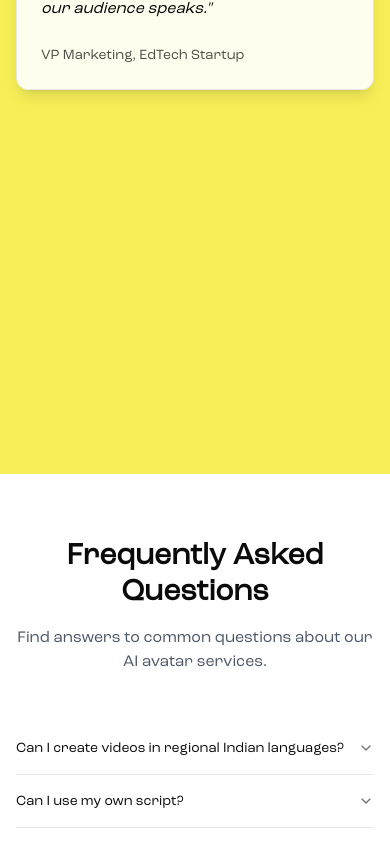
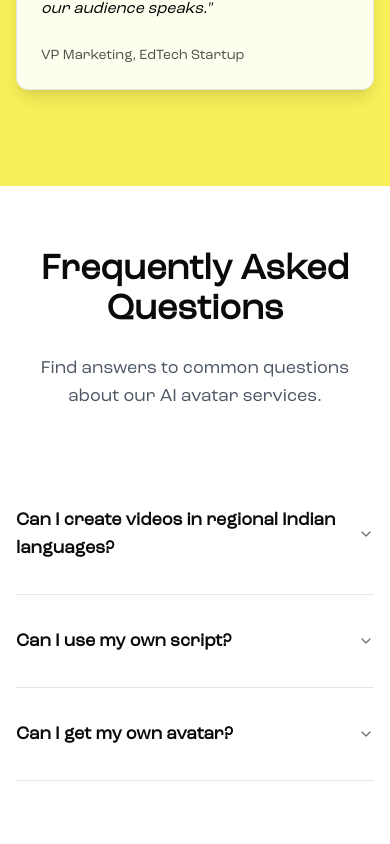
Before and after one commit to AESiR-0/tud, a Next.js app: page /demo_2 in a window 390 px wide. Shown: the part 6520-7364 px from the top of the page. Built offline with nearby package versions, Linux system fonts and the light colour scheme.

Commit message:
fixed: font size and responsiveness

```diff
--- a/components/InteractiveContent.tsx
+++ b/components/InteractiveContent.tsx
@@ -88,14 +88,14 @@ export default function InteractiveContent() {
     // Calculate total height needed for all sections
     const sectionHeight = isMobile
       ? window.innerHeight * contentBlocks.length * 1.5 // More space for mobile
-      : window.innerHeight * contentBlocks.length;
+      : window.innerHeight * contentBlocks.length - 400;
 
     // Set up the main pin (desktop only)
     if (!isMobile) {
       ScrollTrigger.create({
         trigger: section,
         start: "top top",
-        end: `+=${sectionHeight}px - 50px`,
+        end: `+=${sectionHeight}px - 200px`,
         pin: true,
         pinSpacing: true,
         scrub: 0.2,
@@ -187,8 +187,7 @@ export default function InteractiveContent() {
                     });
                   }
                 }}
-                onClick={() => isMobile && setActiveIndex(index)}
-              >
+                onClick={() => isMobile && setActiveIndex(index)}>
                 <h2 className={`text-xl md:text-2xl font-bold mb-2 ${safeActiveIndex === index ? 'text-[#FFD700]' : 'text-black'}`}>
                   {block.title}
                 </h2>
--- a/components/landing/FAQ.tsx
+++ b/components/landing/FAQ.tsx
@@ -24,25 +24,25 @@ const faqs = [
 
 export default function FAQ() {
   return (
-    <section className="py-16 bg-white">
+    <section className="py-16 md:py-24 bg-white">
       <div className="container mx-auto px-4">
         <motion.div
-          className="text-center mb-12"
+          className="text-center mb-16"
           initial={{ opacity: 0, y: 20 }}
           whileInView={{ opacity: 1, y: 0 }}
           viewport={{ once: true }}
           transition={{ duration: 0.6 }}
         >
-          <h2 className="text-3xl md:text-4xl font-bold mb-4">
+          <h2 className="text-4xl md:text-5xl font-bold mb-6">
             Frequently Asked Questions
           </h2>
-          <p className="max-w-2xl mx-auto text-gray-600">
+          <p className="max-w-2xl mx-auto text-gray-600 text-lg md:text-xl">
             Find answers to common questions about our AI avatar services.
           </p>
         </motion.div>
 
         <motion.div
-          className="max-w-3xl mx-auto"
+          className="max-w-4xl mx-auto"
           initial={{ opacity: 0, y: 20 }}
           whileInView={{ opacity: 1, y: 0 }}
           viewport={{ once: true }}
@@ -59,12 +59,12 @@ export default function FAQ() {
               >
                 <AccordionItem
                   value={`item-${index}`}
-                  className="border-b border-gray-200"
+                  className="border-b border-gray-200 py-4"
                 >
-                  <AccordionTrigger className="text-left hover:text-yellow transition-colors">
+                  <AccordionTrigger className="text-left hover:text-yellow transition-colors text-lg md:text-xl font-semibold">
                     {faq.question}
                   </AccordionTrigger>
-                  <AccordionContent className="text-gray-600">
+                  <AccordionContent className="text-gray-600 text-base md:text-lg pt-2">
                     {faq.answer}
                   </AccordionContent>
                 </AccordionItem>
--- a/components/landing/Testimonials.tsx
+++ b/components/landing/Testimonials.tsx
@@ -92,69 +92,38 @@ export default function Testimonials() {
           ))}
         </div>
 
-        <div className="relative w-full overflow-hidden">
-          {/* First Marquee */}
-          <div className="flex animate-marquee whitespace-nowrap py-8">
-            {marqueeItems1.map((testimonial, index) => (
-              <div
-                key={index}
-                className="inline-flex items-center justify-center mx-6 md:mx-12"
-              >
-                <Image
-                  src={testimonial.src}
-                  alt={testimonial.name}
-                  width={200}
-                  height={150}
-                  className="object-contain h-20 md:h-24 w-auto opacity-60 hover:opacity-100 transition-opacity duration-300"
-                />
-              </div>
-            ))}
-          </div>
-
-          {/* Second Marquee */}
-          <div className="flex animate-marquee-reverse whitespace-nowrap py-8">
-            {marqueeItems2.map((testimonial, index) => (
-              <div
-                key={index}
-                className="inline-flex items-center justify-center mx-6 md:mx-12"
-              >
-                <Image
-                  src={testimonial.src}
-                  alt={testimonial.name}
-                  width={200}
-                  height={150}
-                  className="object-contain h-20 md:h-24 w-auto opacity-60 hover:opacity-100 transition-opacity duration-300"
-                />
-              </div>
-            ))}
-          </div>
-        </div>
       </div>
-
+{/*
       <style jsx global>{`
         @keyframes marquee {
           0% {
             transform: translateX(0);
           }
           100% {
-            transform: translateX(-50%);
+            transform: translateX(calc(-100% - 1rem));
           }
         }
         @keyframes marquee-reverse {
           0% {
-            transform: translateX(-50%);
+            transform: translateX(calc(-100% - 1rem));
           }
           100% {
             transform: translateX(0);
           }
         }
         .animate-marquee {
-          animation: marquee 20s linear infinite;
+          animation: marquee 30s linear infinite;
+          will-change: transform;
         }
         .animate-marquee-reverse {
-          animation: marquee-reverse 20s linear infinite;
+          animation: marquee-reverse 30s linear infinite;
+          will-change: transform;
         }
-      `}</style>
+        .animate-marquee:hover,
+        .animate-marquee-reverse:hover {
+          animation-play-state: paused;
+        }
+      `}</style> */}
     </section>
   );
 }
```
